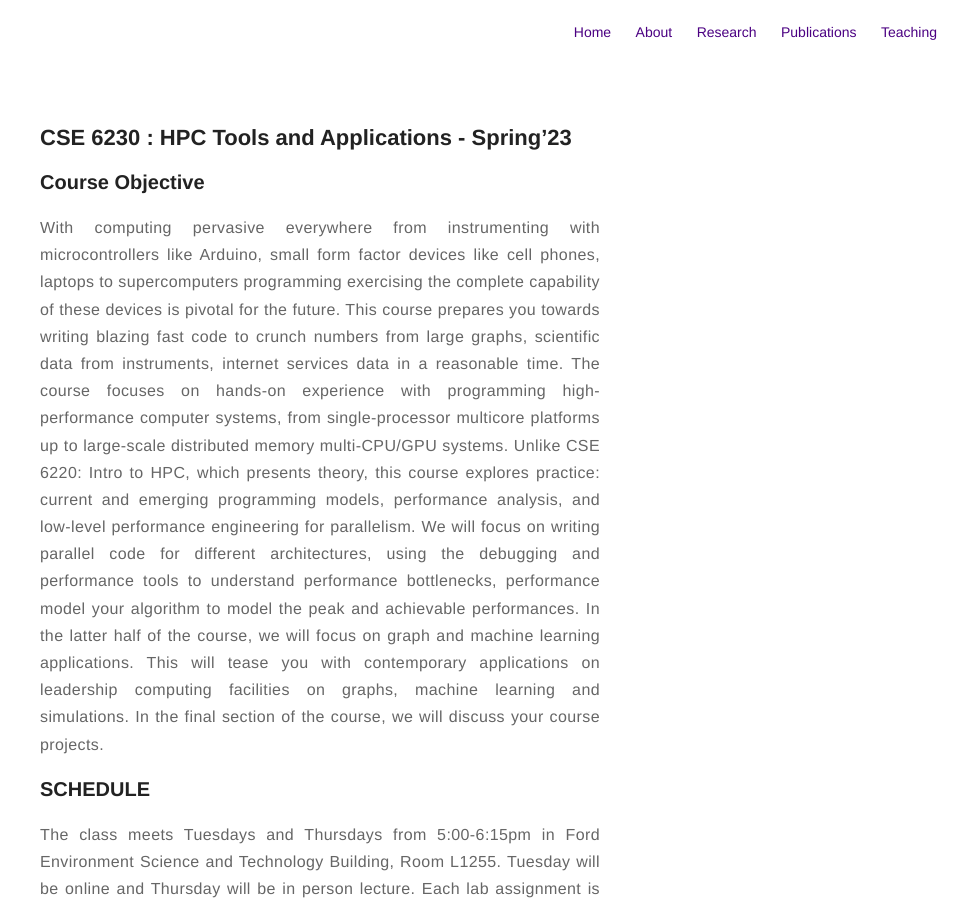
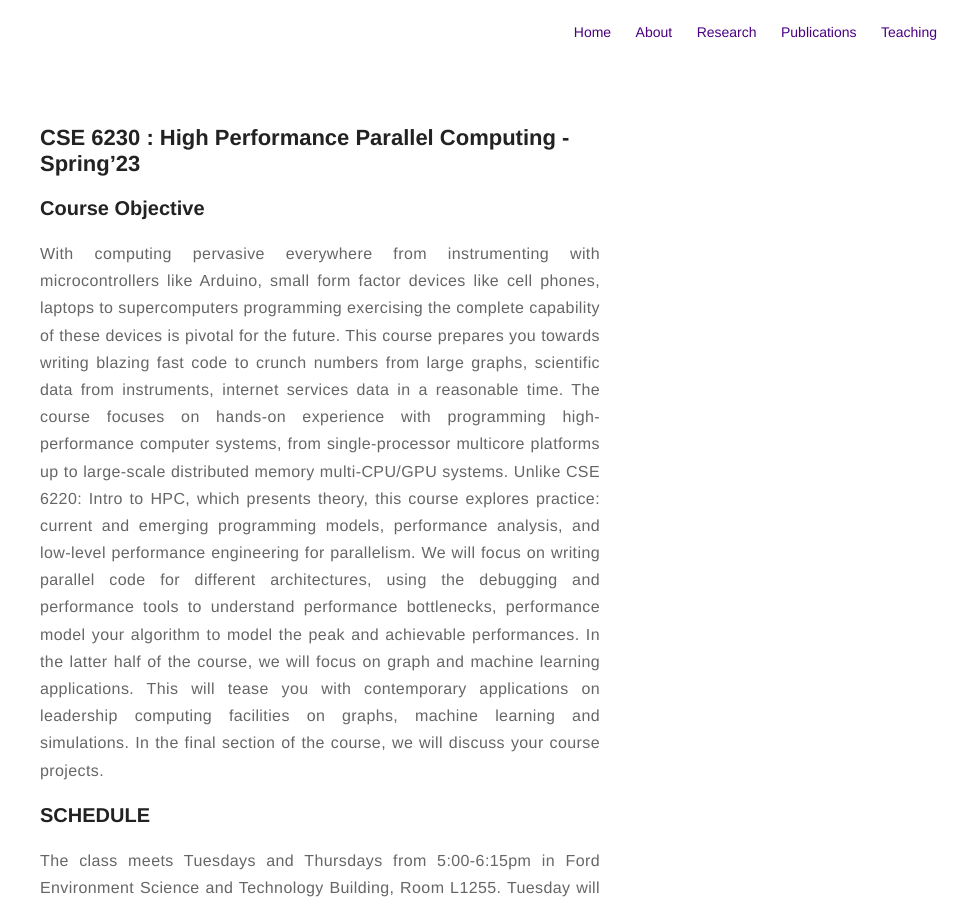
Before and after one commit to ramkikannan/ramkikannan.github.io, a Jekyll site: the page built from teaching.md, in a window 1280 px wide and 900 px high. Shown: the whole window, without its empty margins (320-1280 px from the left). Built offline with Jekyll 4.4.1, drawn with Linux system fonts in a browser that asks for light colours; a style sheet for code colours, icons or effects is not loaded.

Commit message:
changed course name

```diff
--- a/teaching.md
+++ b/teaching.md
@@ -4,7 +4,7 @@ title: Teaching
 sitemap: true
 ---
 
-## CSE 6230 : HPC Tools and Applications - Spring'23
+## CSE 6230 : High Performance Parallel Computing - Spring'23
 
 ### Course Objective
 
```
